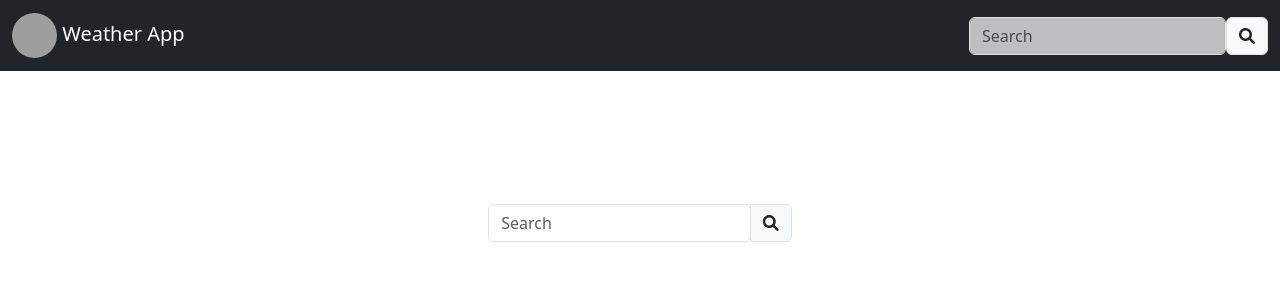
After one commit to dolevifr/weather_app, a Django app: template weather/templates/index_page.html in a window 1280 px wide. The commit adds this page. Shown: the top 300 px of the page. Run offline with Django 3.2, Linux system fonts and the light colour scheme; the template is opened without the code that fills it, so the values that code supplies are empty; grey boxes are pictures that could not be loaded.

Commit message:
ADDED ICONS, ADDED NAVBAR
added some icons and nav bar to make the pages feel more alive. all API adjustment are set. made some code structure improvements.

```diff
--- a/templates/base.html
+++ b/weather/templates/base.html
@@ -11,12 +11,26 @@
 </head>
 
 <script src="https://cdn.jsdelivr.net/npm/bootstrap@5.3.0/dist/js/bootstrap.bundle.min.js" integrity="sha384-geWF76RCwLtnZ8qwWowPQNguL3RmwHVBC9FhGdlKrxdiJJigb/j/68SIy3Te4Bkz" crossorigin="anonymous"></script>
-<body style="
-background: linear-gradient(126deg, rgba(39,84,142,1) 0%, rgba(194,29,135,1) 50%, rgba(252,176,69,1) 89%);
-">
-        <a href="http://127.0.0.1:8000/" style="position: absolute; top: 10px; left: 10px; z-index: 9999;">
-        <img src="{% static "images/site logo.png" %}" alt="Logo" style="width: 100px; height:90px; border-radius: 50%; border: 0px solid #fff;">
-    </a>
+<body>
+    <nav class="navbar navbar-dark bg-dark">
+      <div class="container-fluid">
+        <a class="navbar-brand" href={% url 'index' %}>
+            <span>
+               <img src="{% static "images/site logo.png" %}" alt="Logo" style="width: 45px; height:45px; border-radius: 50%; border: 0px solid #fff;">
+                Weather App
+            </span>
+        </a>
+        <form class="d-flex" action={% url "forecast" %}>
+            <input type="search" class="form-control rounded search-input" placeholder="Search"
+                   aria-label="Search" aria-describedby="search-addon"
+                   name="location" style="background-color: rgba(255, 255, 255, 0.7);" />
+            <button type="submit" class="input-group-text " id="search-addon";>
+            <i class="fas fa-search"></i>
+            </button>
+        </form>
+      </div>
+    </nav>
+
     {% block content %} {% endblock %}
 </body>
 </html>
--- a/weather/templates/forcast_info.html
+++ b/weather/templates/forcast_info.html
@@ -1,6 +1,7 @@
 {% extends 'base.html' %}
 {% block content %}
 {% load my_tag %}
+    {% load static %}
 
 <!-- start of template -->
 <section class="vh-100">
@@ -19,7 +20,7 @@
                   <p class="h6">{{ data.forecast.forecastday.0.day.condition.text }}</p>
                 </div>
                 <div class="d-flex justify-content-around align-items-center py-5 my-4">
-                  <p class="fw-bold mb-0" style="font-size: 6rem;">{{  data.forecast.forecastday.0.day.avgtemp_c }}°C</p>
+                  <p class="fw-bold mb-0" style="font-size: 6rem;">{{  data.current.temp_c }}°C</p>
                   <div class="text-start">
                     <p class="h6 mb-3">min temp:{{ data.forecast.forecastday.0.day.mintemp_c}}°C</p>
                     <p class="h6 mb-1">max temp:{{ data.forecast.forecastday.0.day.maxtemp_c}}°C</p>
@@ -37,7 +38,7 @@
                 </div>
               </div>
               <div class="col-md-3 text-end">
-                    <img src="https://e7.pngegg.com/pngimages/406/844/png-clipart-computer-icons-person-user-spark-icon-people-share-icon.png"width="100" alt="Image" style="background: transparent;">
+                    <img src={% static data|clothes_to_wear %} >
               </div>
             </div>
           </div>
--- /dev/null
+++ b/weather/templates/index_page.html
@@ -0,0 +1,22 @@
+{% extends 'base.html' %}
+{% block content %}
+<section class="p-5 text-center ">
+    <div class="d-flex justify-content-center ">
+      <div class="text-white">
+        <h1 class="mb-1">Weather Service</h1>
+        <h4 class="mb-1">Enter location</h4>
+            <form action="{% url 'forecast' %}" method="GET" class="input-group rounded search-container">
+                <input type="search" class="form-control rounded search-input" placeholder="Search"
+                       aria-label="Search" aria-describedby="search-addon"
+                       name="location" style="background-color: rgba(255, 255, 255, 0.7);" />
+                <button type="submit" class="input-group-text " id="search-addon";>
+                <i class="fas fa-search"></i>
+              </button>
+            </form>
+      </div>
+    </div>
+</section>
+
+{% include "location_section.html" %}
+
+{% endblock %}
--- a/templates/weather_location_card.html
+++ b/weather/templates/weather_location_card.html
@@ -10,7 +10,7 @@
                     {% endif %}
             </div>
 
-            <div class="d-flex flex-column text-center mt-5 mb-4">
+            <div class="d-flex flex-column text-center mt-5 mb-3">
               <h6 class="display-4 mb-0 font-weight-bold" style="color: #1C2331;">{{data.forecast.forecastday.0.day.avgtemp_c}}°C </h6>
               <span class="small" style="color: #868B94">{{data.forecast.forecastday.0.day.condition.text}}</span>
             </div>
--- a/weather/views.py
+++ b/weather/views.py
@@ -12,7 +12,7 @@ class IndexPageView(View):
     def get(self, request):
         API_wrapper = WeatherAPIWrapper()
         primary_locations_data = [API_wrapper.get_location_weather_data(city) for city in cities]
-        return render(request, 'index_page.html', {"locations_data": primary_locations_data })
+        return render(request, 'index_page.html', {"locations_data": primary_locations_data})
 
 
 class ForcastInfo(View):
```
Also changed, not shown: templates/index_page.html (deleted, +0 -25 lines), weather/templatetags/my_tag.py (+26 -1 lines), weather/templates/location_section.html (renamed from templates/location_section.html).
